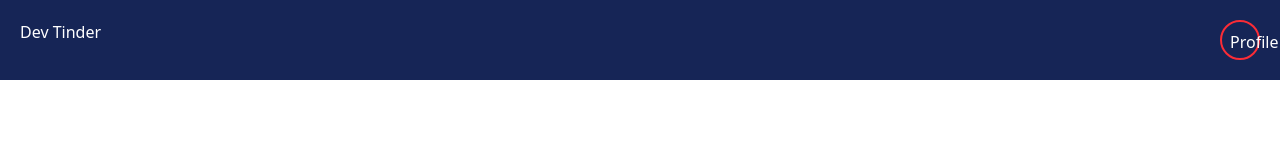
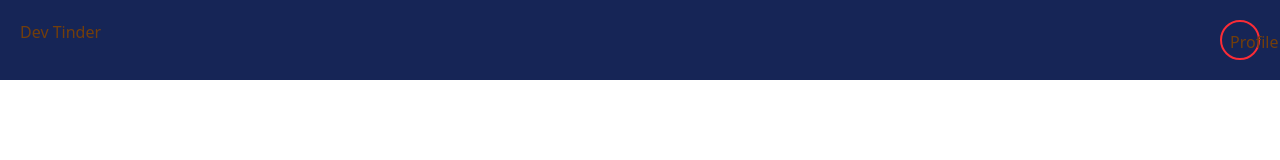
Before and after one commit to narendratomar45/devTinderFrontend, a React (Vite) app: page / in a window 1280 px wide. Shown: the top 160 px of the page. Built offline with nearby package versions, Linux system fonts and the light colour scheme.

Commit message:
Updated Navbar

```diff
--- a/src/Components/Navbar.jsx
+++ b/src/Components/Navbar.jsx
@@ -2,7 +2,7 @@ import React from "react";
 
 const Navbar = () => {
   return (
-    <div className=" flex justify-between p-5 bg-blue-950 text-white">
+    <div className=" flex justify-between p-5 bg-blue-950 text-yellow-900">
       <div>Dev Tinder</div>
       <div className=" w-10 h-10 border-2 border-red-500 rounded-full p-2">
         Profile
```
